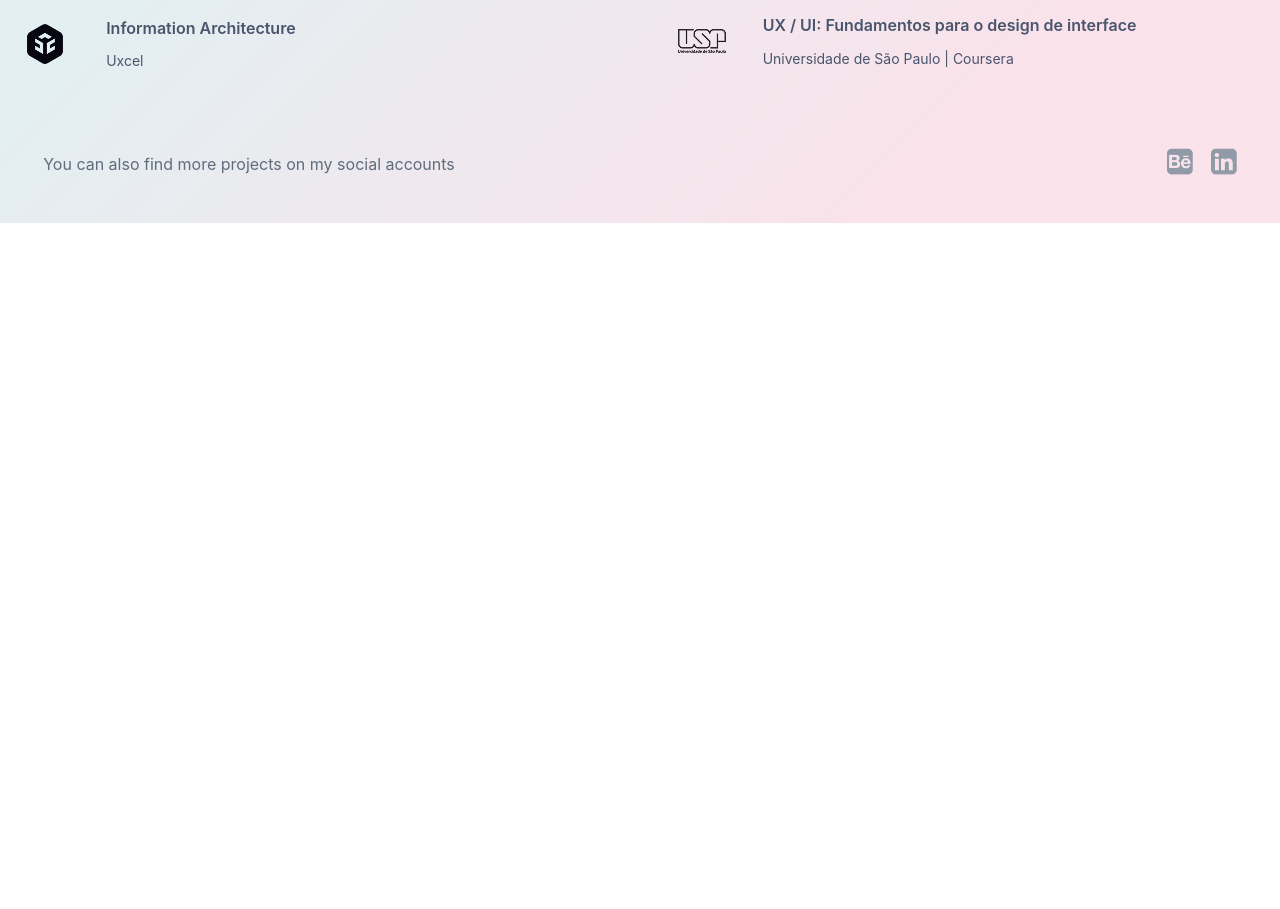
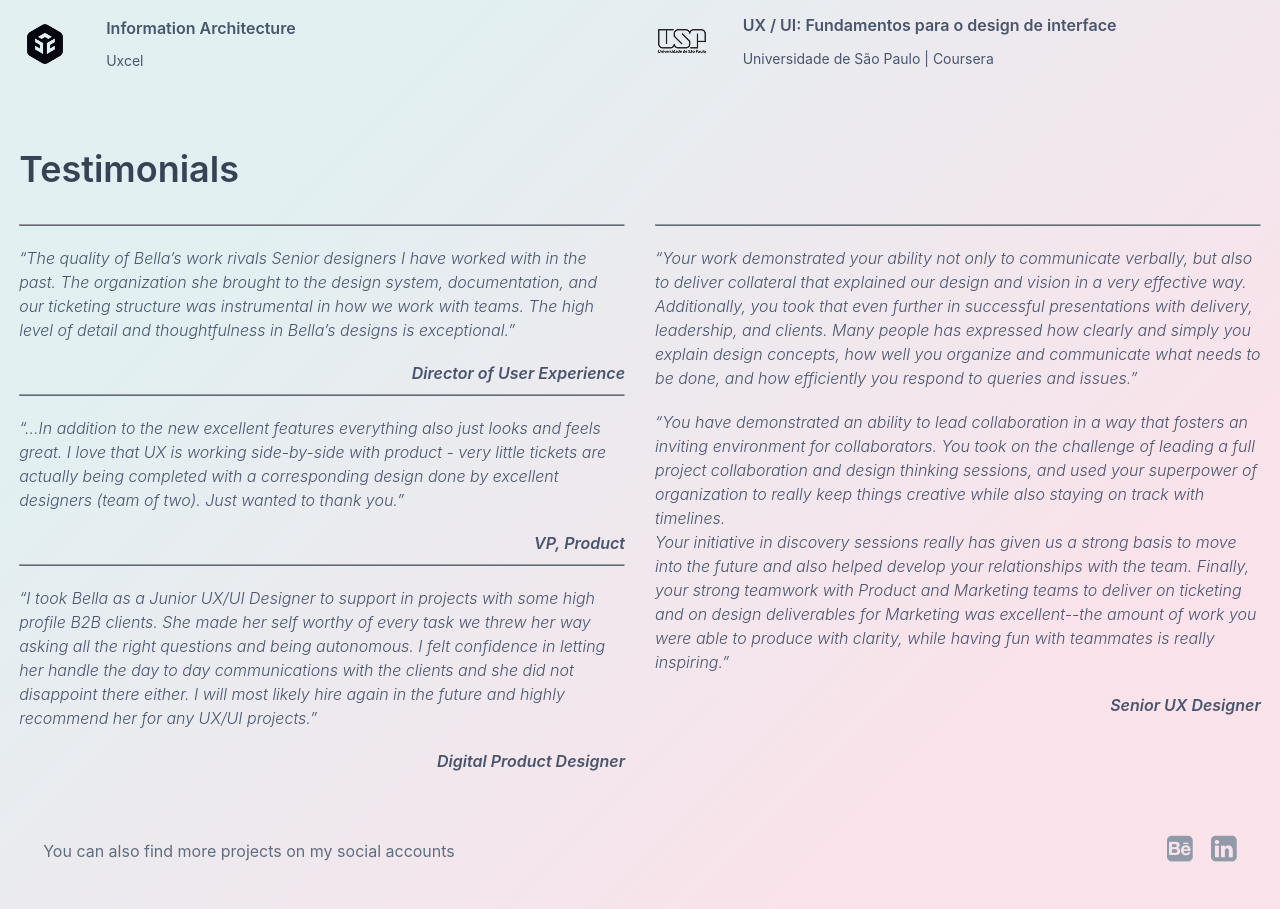
Before and after one commit to bervalim/portfolio-Isabella, a React (Vite) app: page /aboutMe in a window 1280 px wide. Shown: the part 2101-3010 px from the top of the page. Before the commit the page ends 2324 px from the top, so only its background shows below. Built offline with nearby package versions, Linux system fonts and the light colour scheme.

Commit message:
implementing about me page

```diff
--- a/src/components/EducationSection/style.module.scss
+++ b/src/components/EducationSection/style.module.scss
@@ -15,7 +15,7 @@
         align-items: center;
 
         .rightcontainer{
-            padding-right: 40px;
+            padding-right: 60px;
         }
 
         .flexcontainer{
--- /dev/null
+++ b/src/components/TestimonialsSection/index.tsx
@@ -0,0 +1,45 @@
+import style from "./style.module.scss";
+
+
+export const TestimonialSection = () => {
+    return (
+        <section className={style.section}>
+              <div className="container md">
+                    <h2 className="title four">Testimonials</h2>
+                    <div className={style.flexbox}>
+                        <div>
+                            <div className={style.flexcontainer}>
+                                <hr/>
+                                <p className="paragraph five">“The quality of Bella’s work rivals Senior designers I have worked with in the past. The organization she brought to the design system, documentation, and our ticketing structure was instrumental in how we work with teams. The high level of detail and thoughtfulness in Bella’s designs is exceptional.”</p>
+                                <cite className="paragraph four">Director of User Experience</cite>
+
+                            </div>
+                            <div>
+                                <hr/>
+                                <p className="paragraph five">“...In addition to the new excellent features everything also just looks and feels great. I love that UX is working side-by-side with product - very little tickets are actually being completed with a corresponding design done by excellent designers (team of two).
+                                Just wanted to thank you.”</p>
+                                <cite className="paragraph four">VP, Product</cite>
+                            </div>
+                            <div>
+                                <hr/>
+                                <p className="paragraph five">“I took Bella as a Junior UX/UI Designer to support in projects with some high profile B2B clients. She made her self worthy of every task we threw her way asking all the right questions and being autonomous. I felt confidence in letting her handle the day to day communications with the clients and she did not disappoint there either. I will most likely hire again in the future and highly recommend her for any UX/UI projects.” </p>
+                                <cite className="paragraph four">Digital Product Designer</cite>
+                            </div>
+                        </div>
+                        <div className={style.containerright}>
+                            <div>
+                                <hr/>
+                                <p  className="paragraph five" id="p1">“Your work demonstrated your ability not only to communicate verbally, but also to deliver collateral that explained our design and vision in a very effective way.
+                                Additionally, you took that even further in successful presentations with delivery, leadership, and clients. Many people has expressed how clearly and simply you explain design concepts, how well you organize and communicate what needs to be done, and how efficiently you respond to queries and issues.”
+                                </p>
+                                <p  className="paragraph five" id="p2">“You have demonstrated an ability to lead collaboration in a way that fosters an inviting environment for collaborators. You took on the challenge of leading a full project collaboration and design thinking sessions, and used your superpower of organization to really keep things creative while also staying on track with timelines. </p>
+                                <p  className="paragraph five" id="p3">Your initiative in discovery sessions really has given us a strong basis to move into the future and also helped develop your relationships with the team.
+                                Finally, your strong teamwork with Product and Marketing teams to deliver on ticketing and on design deliverables for Marketing was excellent--the amount of work you were able to produce with clarity, while having fun with teammates is really inspiring.”</p>
+                                <cite className="paragraph four">Senior UX Designer</cite>
+                            </div>
+                        </div>
+                    </div>
+              </div>
+        </section>
+    )
+}
--- /dev/null
+++ b/src/components/TestimonialsSection/style.module.scss
@@ -0,0 +1,46 @@
+.section{
+    h2{
+        margin-top: 20px;
+        margin-bottom: 19px;
+    }
+
+    hr{
+        border-bottom: 1px solid var(--gray-50);
+        margin-bottom: 20px;
+        margin-top: 10px;
+    }
+
+    .flexbox{
+        display: flex;
+        flex-direction: row;
+        align-items: stretch;
+        justify-content: center;
+        gap: 30px;
+
+        > div {
+            flex: 1;
+            display: flex;
+            flex-direction: column;
+            justify-content: space-between;
+          }
+
+    }
+
+     cite{
+        display: block;
+        margin-top: 20px;
+        text-align: right;
+    }
+
+    .containerright p:nth-of-type(2) {
+        margin-top: 20px;
+      }
+
+      @media(max-width:734px) {
+        .flexbox {
+            flex-direction: column;
+        }
+      }
+
+
+}
--- a/src/pages/AboutMe/index.tsx
+++ b/src/pages/AboutMe/index.tsx
@@ -3,6 +3,7 @@ import { DefaultTemplate } from "../../components/DefaultTemplate"
 import { EductionSection } from "../../components/EducationSection"
 import { ProjectSummary } from "../../components/ProjectSummary"
 import { ResumeSection } from "../../components/ResumeSection"
+import { TestimonialSection } from "../../components/TestimonialsSection"
 
 export const AboutMe = () => {
     return(
@@ -11,6 +12,7 @@ export const AboutMe = () => {
            <ResumeSection/>
            <ProjectSummary/>
            <EductionSection/>
+           <TestimonialSection/>
         </DefaultTemplate>
     )
 }
--- a/src/styles/typography.scss
+++ b/src/styles/typography.scss
@@ -56,6 +56,14 @@
 
     }
 
+    &.five {
+        font-weight: 300;
+        font-size: clamp(12px, 4vw, 16px);
+        line-height: 150%;
+        color: var(--gray-100);
+        font-style: italic;
+    }
+
     &.links{
         font-weight: 400;
         line-height: 150%;
```
